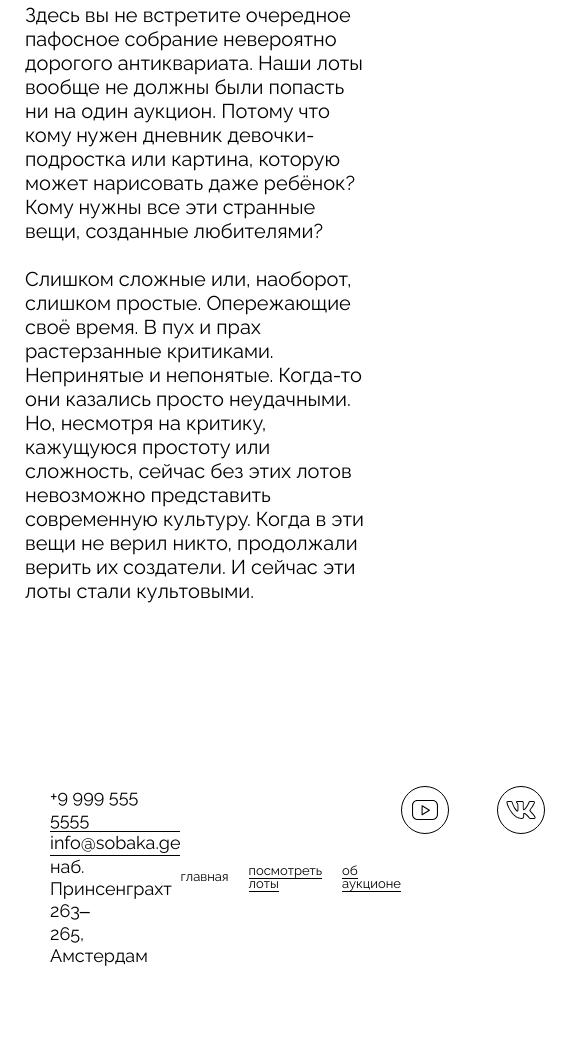
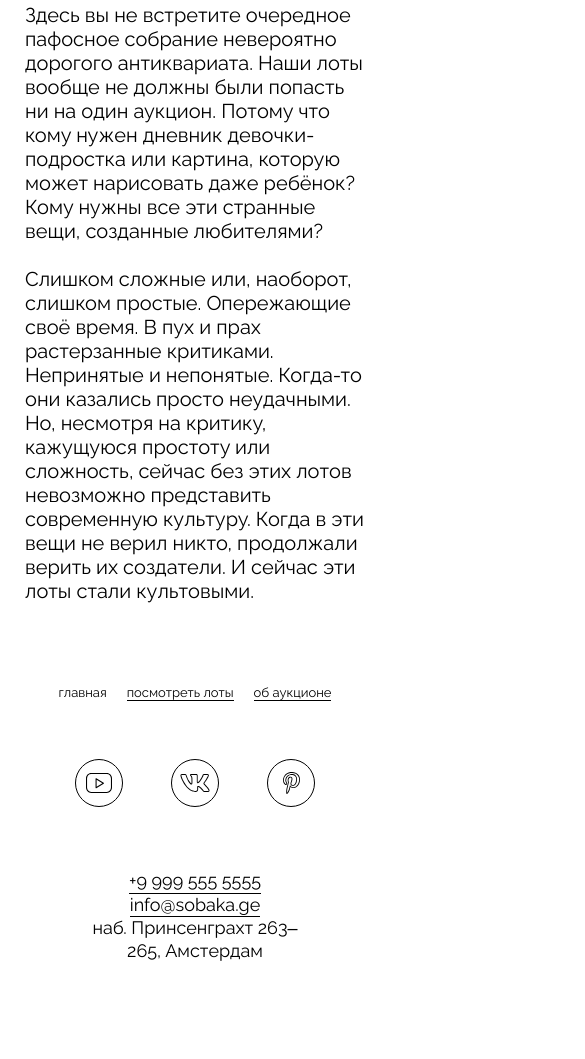
Before and after one commit to Frogush/you-really-need-this, a plain HTML site: page index.html in a window 390 px wide. Shown: the part 2947-4006 px from the top of the page, 585 px wide, since content can reach past the window. After the commit the page ends 3939 px from the top, so only its background shows below. Drawn offline with Linux system fonts and the light colour scheme.

Commit message:
make footer responsive

```diff
--- a/Styles/style.css
+++ b/Styles/style.css
@@ -461,10 +461,38 @@ a {
     padding-block: 183px 92px;
 }
 
+@media (max-width: 1024px) {
+    .footer {
+        grid-template-columns: auto;
+        padding-block: 83px 30px;
+        gap: 60px;
+        padding-inline: 42px;
+    }
+
+    .footer__nav {
+        order: 1;
+    }
+
+    .footer__contacts {
+        display: flex;
+        align-items: center;
+        align-self: center;
+        flex-direction: column;
+        order: 3;
+    }
+}
+
 .footer__social-media {
     display: flex;
     justify-self: flex-end;
     gap: 48px;
+}
+
+@media (max-width: 1024px) {
+    .footer__social-media {
+        order: 2;
+        justify-self: center;
+    }
 }
 
 .footer__social-media-img {
```
